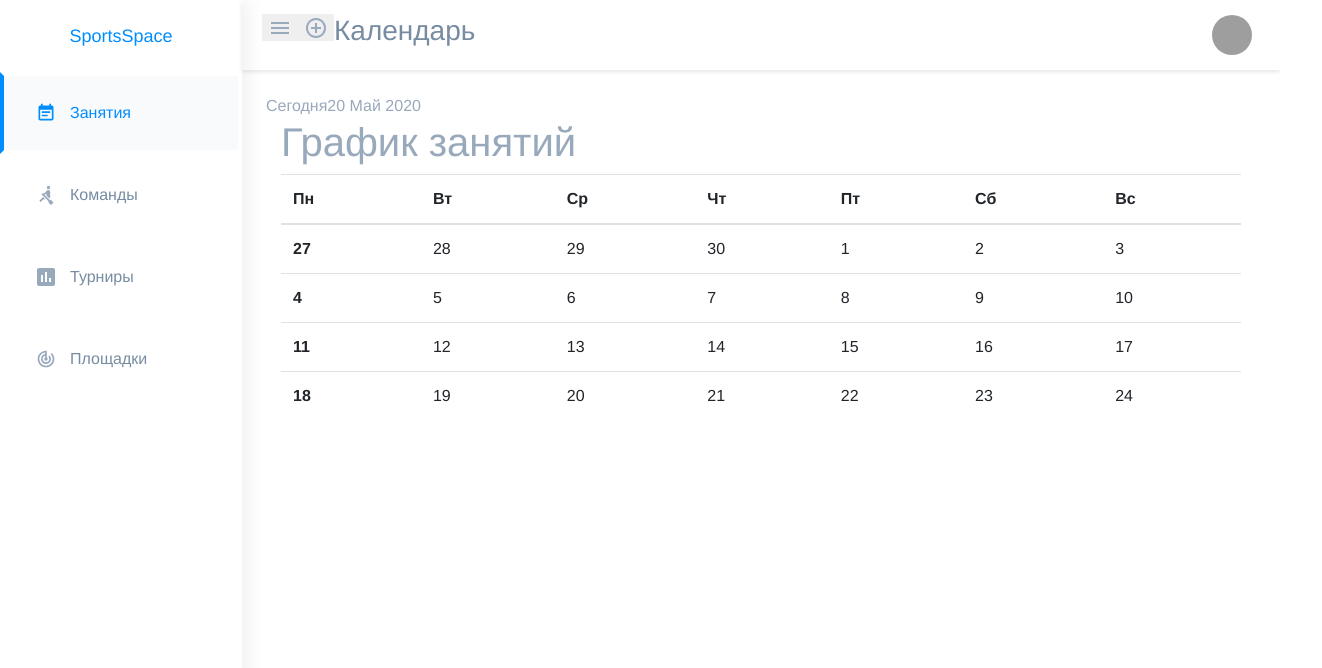
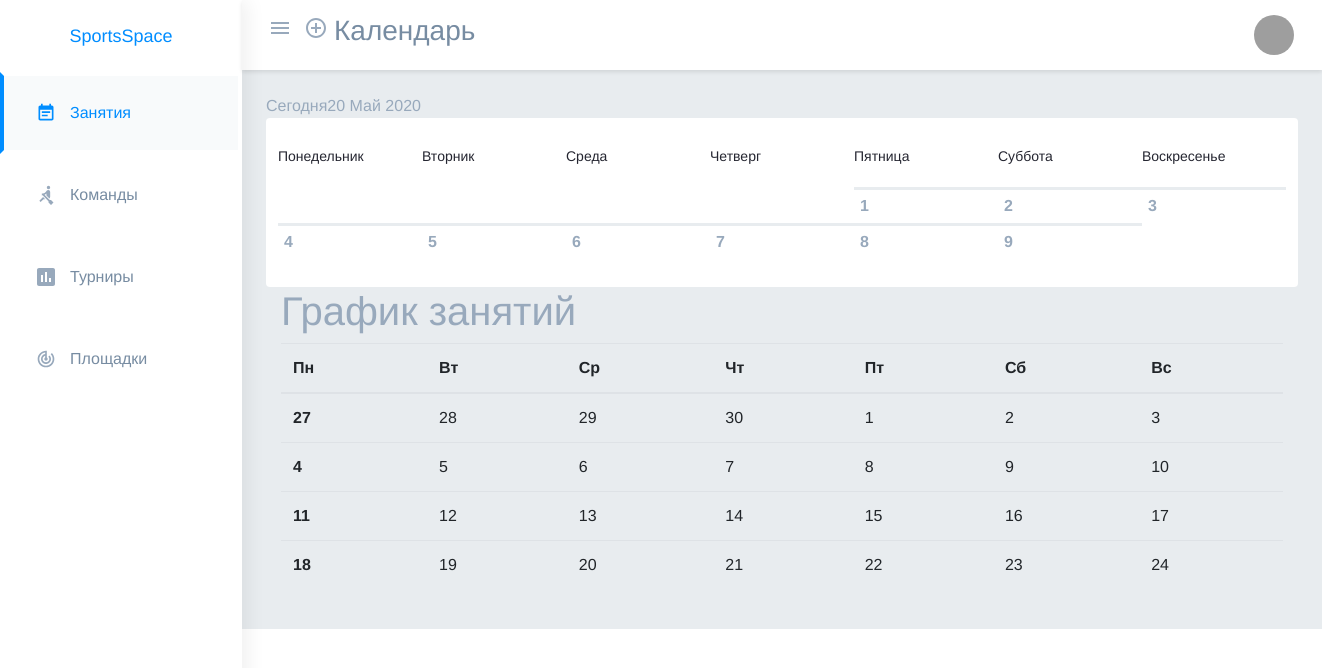
Before and after one commit to superpuper32/sportsspace-admin, a Vue app in the folder admin-app/: page / in a window 1280 px wide. Shown: the top 668 px of the page, 1322 px wide, since content can reach past the window. Built offline with nearby package versions, Linux system fonts and the light colour scheme; no server answers; grey boxes are pictures that could not be loaded.

Commit message:
calendar cells added

```diff
--- a/admin-app/src/styles/calendar.sass
+++ b/admin-app/src/styles/calendar.sass
@@ -1,5 +1,42 @@
 .calendar
+    padding: 24px
+    display: block
+    background-color: #e8ecef
 
     &__actions
         display: flex
         justify-content: flex-start
+
+    &__schedule
+        padding: 28px 12px
+        // display: grid
+        // grid-template-columns: repeat(7,minmax(0,1fr))
+        // grid-column-gap: 2rem
+        // grid-row-gap: 3rem
+        border-radius: 4px
+        background-color: #fff
+
+    &__day-of-week
+        padding-bottom: 20px
+        display: grid
+        grid-template-columns: repeat(7, 1fr)
+        font-size: 14px
+        color: #252631
+
+    &__date-grid
+        display: grid
+        grid-template-columns: repeat(7, 1fr)
+
+    &__cell
+        position: relative
+        border: 0
+        border-top: 3px solid #e8ecef
+        width: 144px
+        height: 36px
+        font-weight: 600
+        text-align: left
+        background-color: transparent
+        color: #98a9bc
+
+        &:first-child
+            grid-column-start: 5
--- a/admin-app/src/styles/main.sass
+++ b/admin-app/src/styles/main.sass
@@ -88,6 +88,7 @@
                 button
                     border: 0
                     outline: none
+                    background-color: #fff
 
                 h3
                     color: #778ca2
@@ -114,6 +115,3 @@
                 img
                     width: 2.5rem
                     height: 2.5rem
-
-.main-content
-    padding: 24px
--- a/admin-app/src/views/Calendar.vue
+++ b/admin-app/src/views/Calendar.vue
@@ -4,6 +4,31 @@
       <div class="actions__tasks">Сегодня</div>
       <div class="actions__date">20 Май 2020</div>
     </div>
+
+    <div class="calendar__schedule">
+      <div class="calendar__day-of-week">
+        <div>Понедельник</div>
+        <div>Вторник</div>
+        <div>Среда</div>
+        <div>Четверг</div>
+        <div>Пятница</div>
+        <div>Суббота</div>
+        <div>Воскресенье</div>
+      </div>
+
+      <div class="calendar__date-grid">
+        <button class="calendar__cell">1</button>
+        <button class="calendar__cell">2</button>
+        <button class="calendar__cell">3</button>
+        <button class="calendar__cell">4</button>
+        <button class="calendar__cell">5</button>
+        <button class="calendar__cell">6</button>
+        <button class="calendar__cell">7</button>
+        <button class="calendar__cell">8</button>
+        <button class="calendar__cell">9</button>
+      </div>
+    </div>
+
     <practice-schedule msg="msg" />
     {{ practice.email }}
   </div>
```
